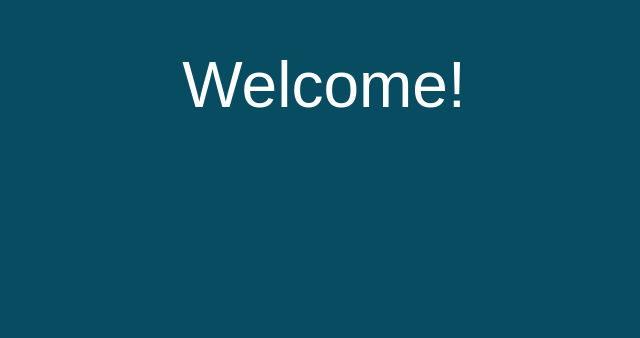
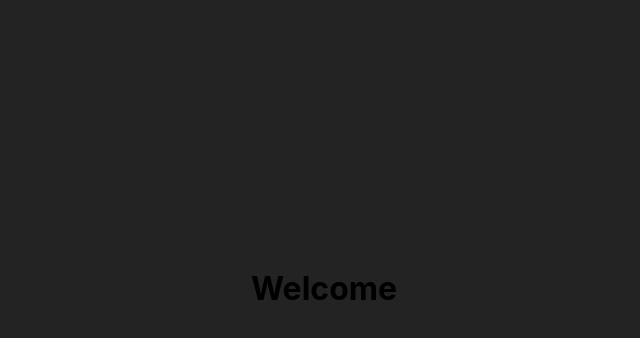
Before and after one commit to Akash-Atapattu/portfolio, a Next.js app: page / in a window 1280 px wide. Shown: the part 112-450 px from the top of the page, without its empty margins (316-956 px from the left). Built offline with nearby package versions, Linux system fonts and the light colour scheme.

Commit message:
deploy commit

```diff
--- a/pages/index.tsx
+++ b/pages/index.tsx
@@ -14,8 +14,8 @@ const Home: NextPage = () => {
 
       <main className={styles.main}>
         <div className={styles.background}>
-          <div className={styles.title}>
-            Welcome!
+          <div className="blob">
+            <h1>Welcome</h1>
           </div>
         </div>
       </main>
--- a/styles/Home.module.css
+++ b/styles/Home.module.css
@@ -1,8 +1,20 @@
 .background{
-  background-color: #084C61;
+  background-color: #242323;
   width: 100vw;
   height: 100vh;
+  position: relative;
+  display: flex;
+  justify-content: center;
+  align-items: center;
+  min-width: 100vh;
   /* background-size: cover; */
+}
+
+.blob{
+  position: absolute;
+  width: 30vw;
+  height: 30vh;
+  background: #fff;
 }
 
 .title{
```
